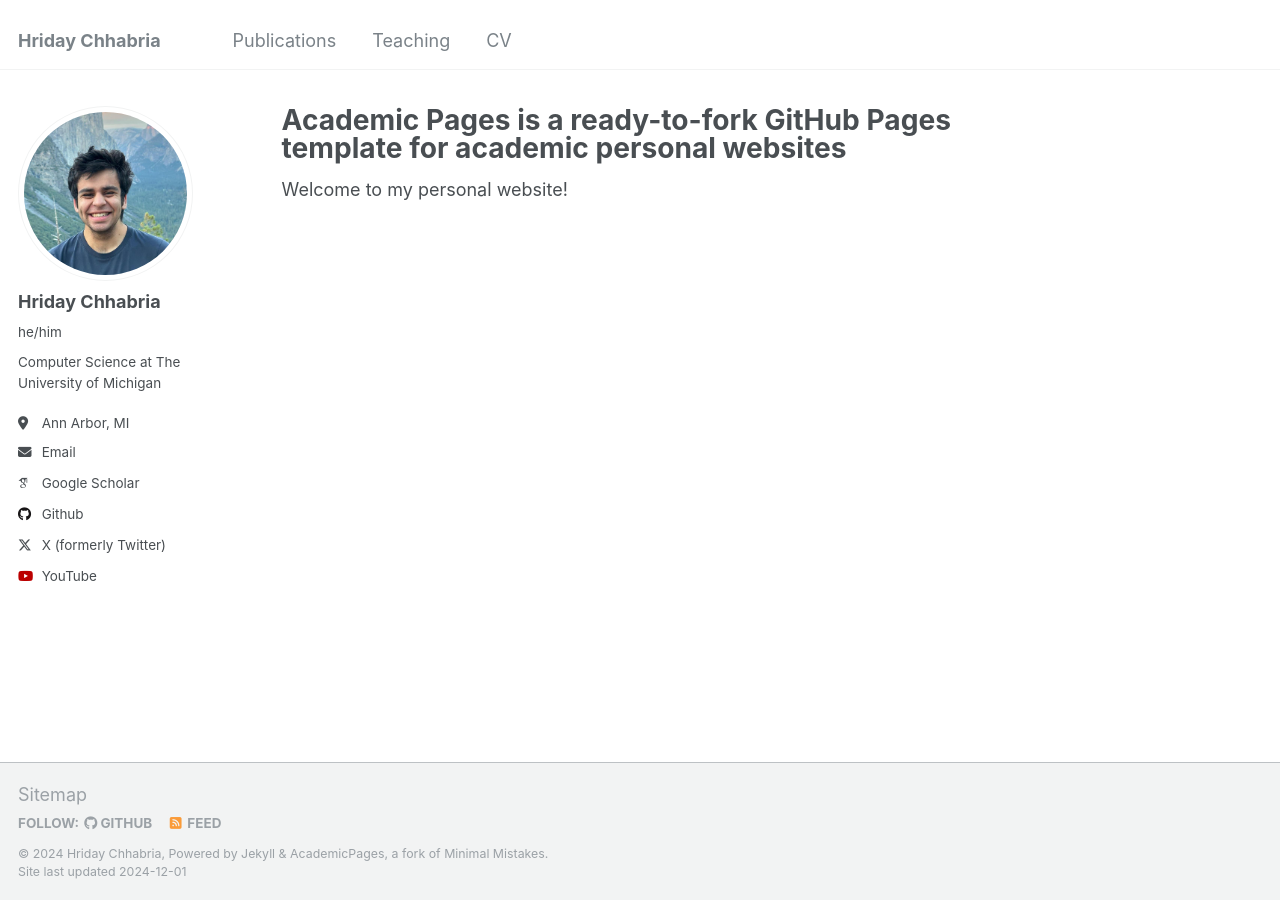
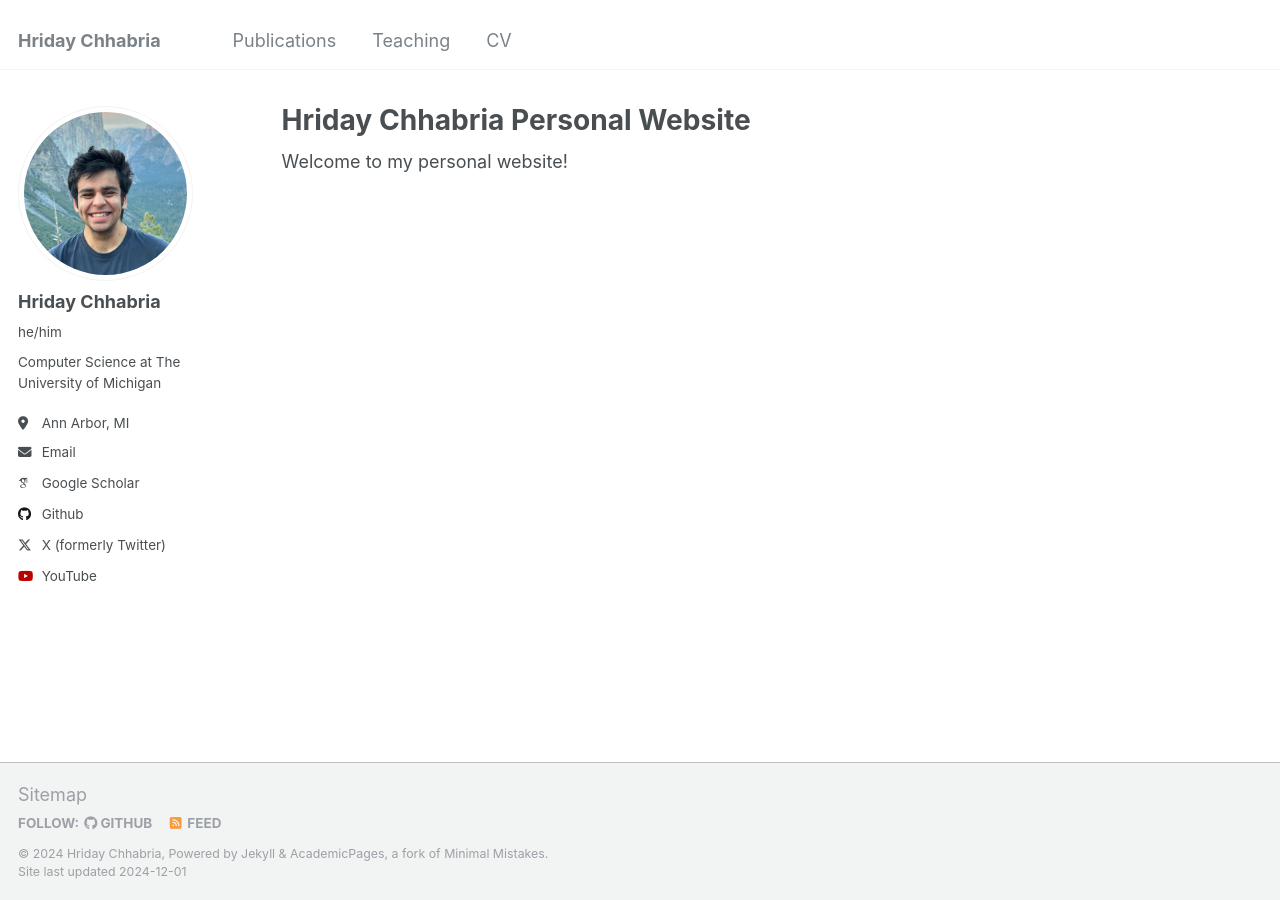
Before and after one commit to hridayc7/hridayc7.github.io, a Jekyll site: the page built from _pages/about.md, in a window 1280 px wide. Built offline with Jekyll 4.4.1, drawn with Linux system fonts in a browser that asks for light colours; some web fonts are replaced.

```diff
--- a/_pages/about.md
+++ b/_pages/about.md
@@ -1,6 +1,6 @@
 ---
 permalink: /
-title: "Academic Pages is a ready-to-fork GitHub Pages template for academic personal websites"
+title: "Hriday Chhabria Personal Website"
 author_profile: true
 redirect_from:
   - /about/
```
Also changed, not shown: _pages/microblogging.md (added, +27 -0 lines).
